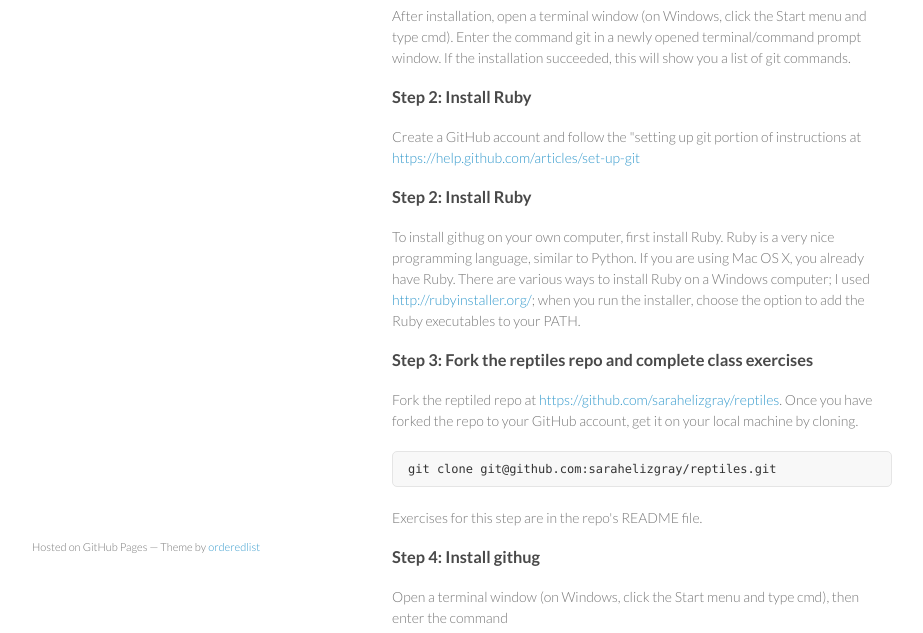
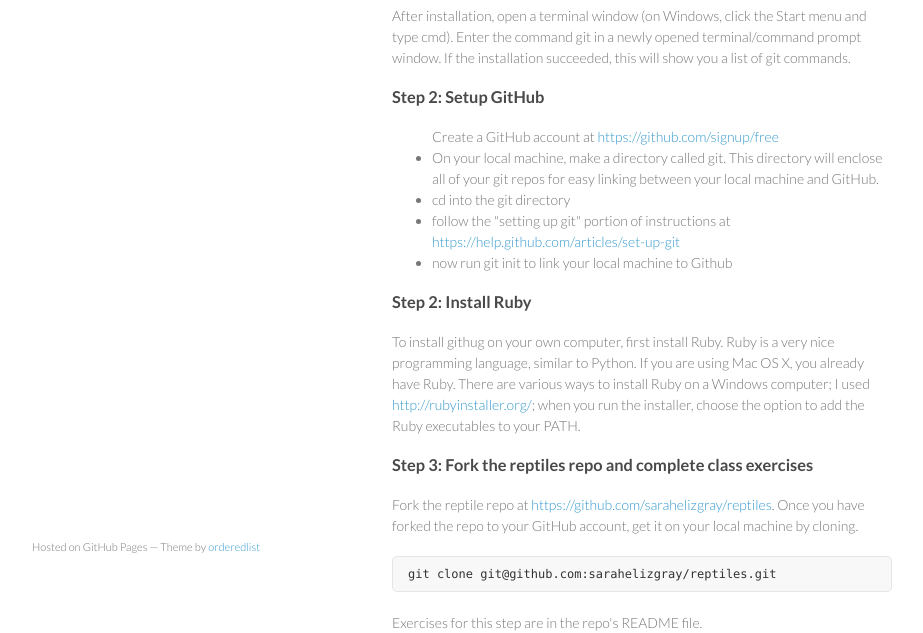
Before and after one commit to sarahelizgray/sarahelizgray.github.io, a plain HTML site: page index.html in a window 1280 px wide. Shown: the part 174-807 px from the top of the page, without its empty margins (178-1101 px from the left). Drawn offline with Linux system fonts and the light colour scheme.

Commit message:
better instructions for GitHub account creation

```diff
--- a/index.html
+++ b/index.html
@@ -31,9 +31,15 @@
 <p>After installation, open a terminal window (on Windows, click the Start menu and type cmd). Enter the command git in a newly opened terminal/command prompt window. If the installation succeeded, this will show you a list of git commands.</p>
 
 <h3>
-<a name="step-2-setup-github" class="anchor" href="#step-2-install-ruby"><span class="octicon octicon-link"></span></a>Step 2: Install Ruby</h3>
+<a name="step-2-setup-github" class="anchor" href="#step-2-install-ruby"><span class="octicon octicon-link"></span></a>Step 2: Setup GitHub</h3>
 
-<p>Create a GitHub account and follow the "setting up git portion of instructions at <a href="https://help.github.com/articles/set-up-git">https://help.github.com/articles/set-up-git</p>
+<ul></li>Create a GitHub account at <a href="https://github.com/signup/free">https://github.com/signup/free</a></li>
+	<li>On your local machine, make a directory called git. This directory will enclose all of your git repos for easy linking between your local machine and GitHub.</li>
+	<li>cd into the git directory</li>
+	<li>follow the "setting up git" portion of instructions at <a href="https://help.github.com/articles/set-up-git">https://help.github.com/articles/set-up-git</a></li>
+	<li>now run git init to link your local machine to Github</li>
+	</ul>
+
 
 <h3>
 <a name="step-3-install-ruby" class="anchor" href="#step-2-install-ruby"><span class="octicon octicon-link"></span></a>Step 2: Install Ruby</h3>
@@ -43,7 +49,7 @@
 <h3>
 <a name="step-4-fork-the-reptiles-repo-and-complete-class-exercises" class="anchor" href="#step-3-fork-the-reptiles-repo-and-complete-class-exercises"><span class="octicon octicon-link"></span></a>Step 3: Fork the reptiles repo and complete class exercises</h3>
 
-<p>Fork the reptiled repo at <a href="https://github.com/sarahelizgray/reptiles">https://github.com/sarahelizgray/reptiles</a>.
+<p>Fork the reptile repo at <a href="https://github.com/sarahelizgray/reptiles">https://github.com/sarahelizgray/reptiles</a>.
 Once you have forked the repo to your GitHub account, get it on your local machine by cloning.</p>
 
 <pre><code>git clone git@github.com:sarahelizgray/reptiles.git
```
